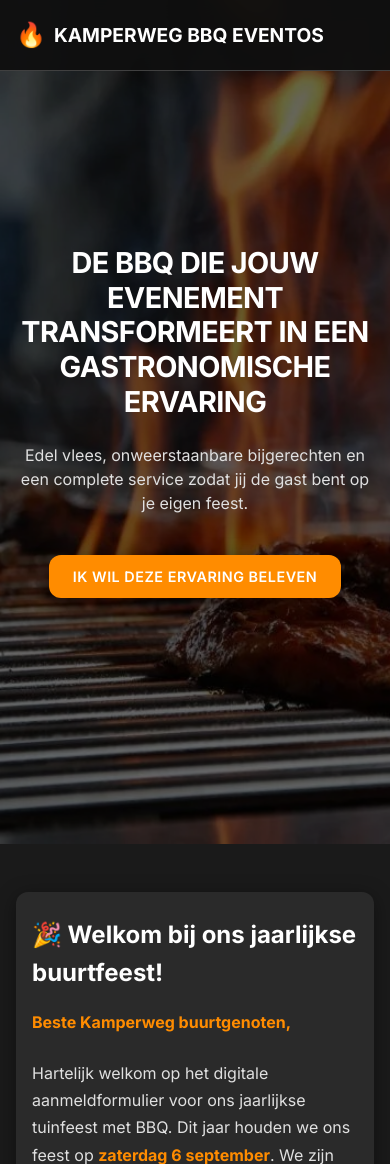
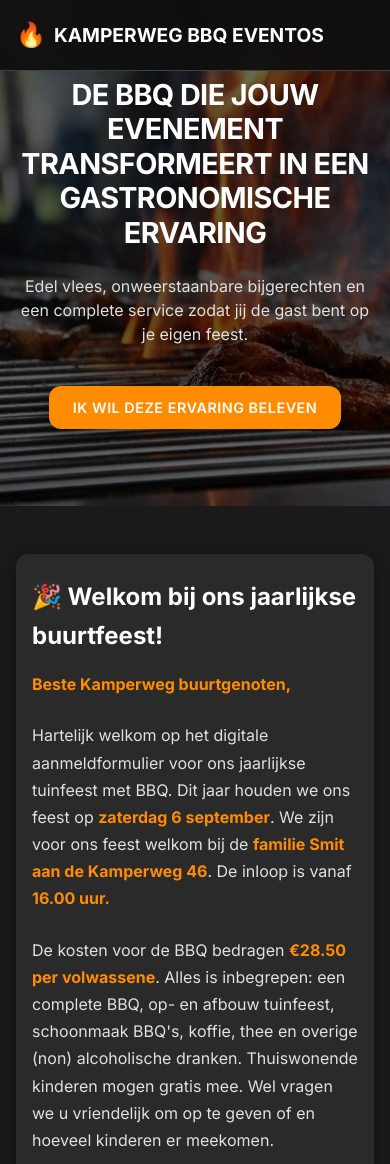
Before and after one commit to kay-arne/BBQ-App, a Flask app: page / in a window 390 px wide. Shown: the top 1164 px of the page. Run offline with Flask 3, Linux system fonts and the light colour scheme; some libraries are stand-ins or nearby versions.

Commit message:
Make hero section responsive for better mobile experience
📱 Responsive Hero Heights:
- Desktop (>1024px): 100vh (full screen)
- Tablet (768-1024px): 80vh (reduced height)
- Mobile (480-768px): 70vh (compact height)
- Small mobile (<480px): 60vh (minimal height)

🎯 Benefits:
- Hero no longer dominates small screens
- More content visible without scrolling
- Better user experience on mobile devices
- Maintains visual impact on larger screens
- Minimum heights prevent too small hero sections

📐 Technical Details:
- Added min-height constraints for each breakpoint
- Progressive height reduction for smaller screens
- Maintains aspect ratio and visual balance
- Smooth transitions between breakpoints

```diff
--- a/static/style.css
+++ b/static/style.css
@@ -85,6 +85,7 @@ body {
 /* Hero Section */
 .hero-section {
     height: 100vh;
+    min-height: 600px;
     background: linear-gradient(135deg, #1a1a1a 0%, #2a2a2a 100%);
     display: flex;
     align-items: center;
@@ -387,6 +388,13 @@ section {
 }
 
 /* Responsive Design */
+@media (max-width: 1024px) {
+    .hero-section {
+        height: 80vh;
+        min-height: 550px;
+    }
+}
+
 @media (max-width: 768px) {
     .nav-container {
         padding: 0 1rem;
@@ -394,6 +402,11 @@ section {
 
     .container {
         padding: 0 1rem;
+    }
+
+    .hero-section {
+        height: 70vh;
+        min-height: 500px;
     }
 
     .hero-content {
@@ -427,6 +440,11 @@ section {
 }
 
 @media (max-width: 480px) {
+    .hero-section {
+        height: 60vh;
+        min-height: 400px;
+    }
+
     .hero-title {
         font-size: 1.8rem;
     }
```
